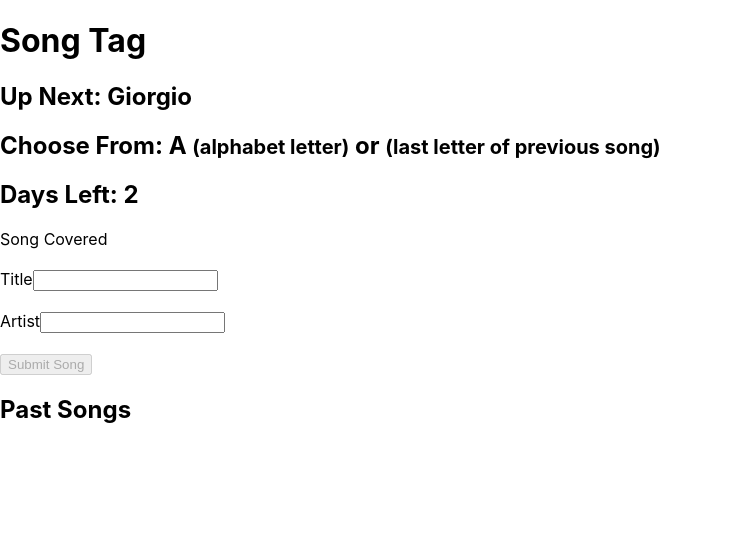
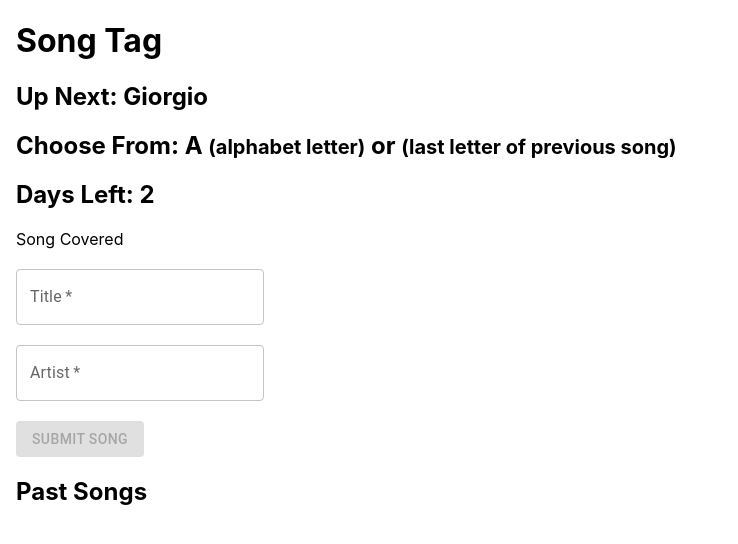
Before and after one commit to giorgiovh/song-tag, a React (Create React App) app: page / in a window 1280 px wide. Shown: the top 544 px of the page, without its empty margins (0-738 px from the left). Built offline with nearby package versions, Linux system fonts and the light colour scheme.

Commit message:
update components to mui

```diff
--- a/src/App.tsx
+++ b/src/App.tsx
@@ -7,6 +7,7 @@ import Header from './components/Header'
 import Form from "./components/Form"
 import PastSongs from "./components/PastSongs";
 import { Song } from "./Song"
+import { Box } from "@mui/material"
 
 const persons = ["Giorgio", "Aditya", "Kevin", "Hamza", "Alex"]
 const alphabet = ["A", "B", "C", "D", "E", "F", "G", "H", "I", "J", "K", "L", "M", "N", "O", "P", "Q", "R", "S", "T", "U", "V", "W", "X", "Y", "Z"]
@@ -85,14 +86,14 @@ class App extends Component<{}, AppState> {
 
   render() {
     return (
-      <>
+      <Box m={2}>
         <Header />
         <Person person={persons[this.state.personIdx % persons.length]} />
         <Letters aplhLetter={alphabet[this.state.alphLetterIdx % alphabet.length]} lastLetterOfPrevSong={this.state.lastLetterOfPrevSong}/>
         <DaysLeft daysLeft={this.state.daysLeft} />
         <Form handleClick={this.handleClick}/>
         <PastSongs pastSongs={this.state.pastSongs}/>
-      </>
+      </Box>
     )
   }
 }
--- a/src/components/Form.tsx
+++ b/src/components/Form.tsx
@@ -1,5 +1,6 @@
 import React, { Component } from "react";
 import { Song } from "../Song"
+import { TextField, Button } from '@mui/material';
 
 interface FormProps {
     handleClick(song: Song): void
@@ -60,28 +61,29 @@ class Form extends Component<FormProps, FormState> {
                     onSubmit={this.createAndSubmitSong}
                     ref={this.formRef}
                 >
-                    <span>Title</span>
-                    <input
-                        type="text"
-                        name="titleCovered"
+                    <TextField
+                        id="outlined-basic"
+                        label="Title"
+                        variant="outlined"
                         required
                         onChange={this.handleTitleChange}
                     />
                     <br /><br />
-                    <span>Artist</span>
-                    <input
-                        type="text"
-                        name="artistCovered"
+                    <TextField
+                        id="outlined-basic"
+                        label="Artist"
+                        variant="outlined"
                         required
                         onChange={this.handleArtistChange}
                     />
                     <br /><br />
-                    <button
+                    <Button
+                        variant="contained"
                         type="submit"
                         disabled={this.state.isButtonDisabled}
                     >
                         Submit Song
-                    </button>
+                    </Button>
                 </form>
             </>
         )
```
